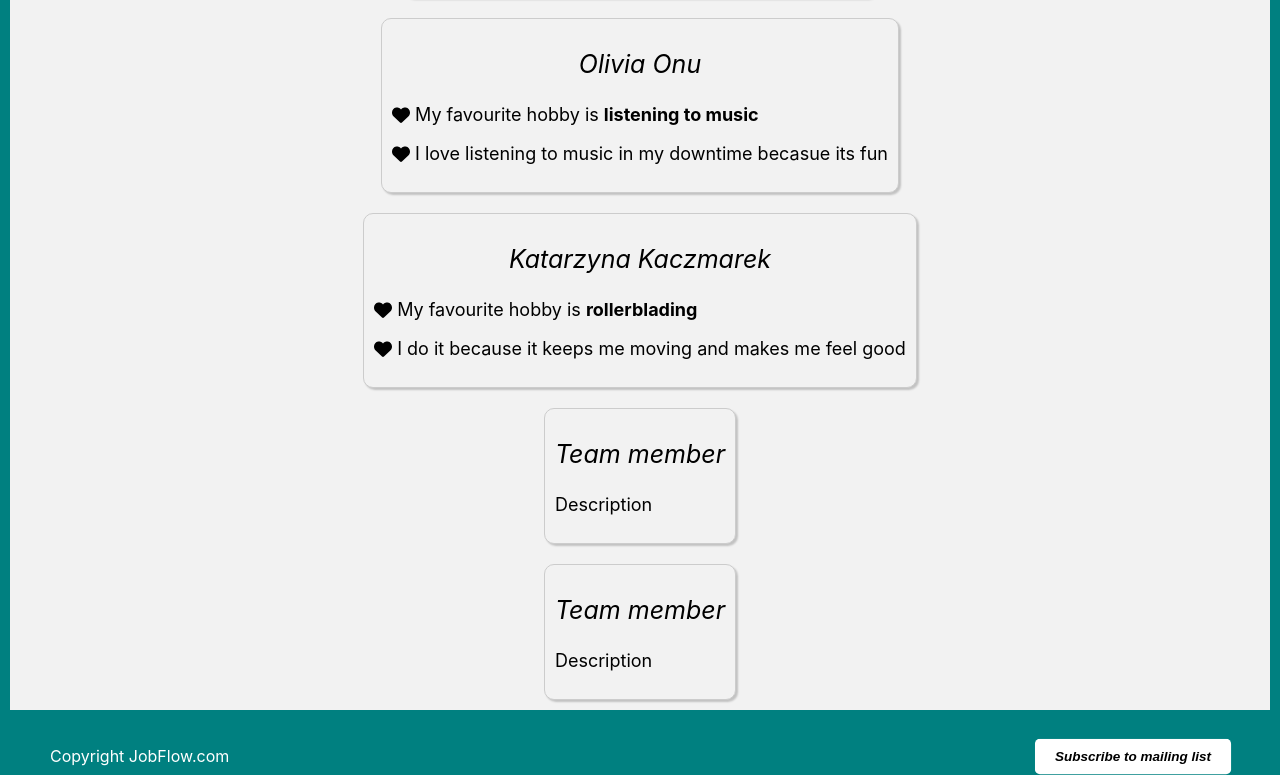
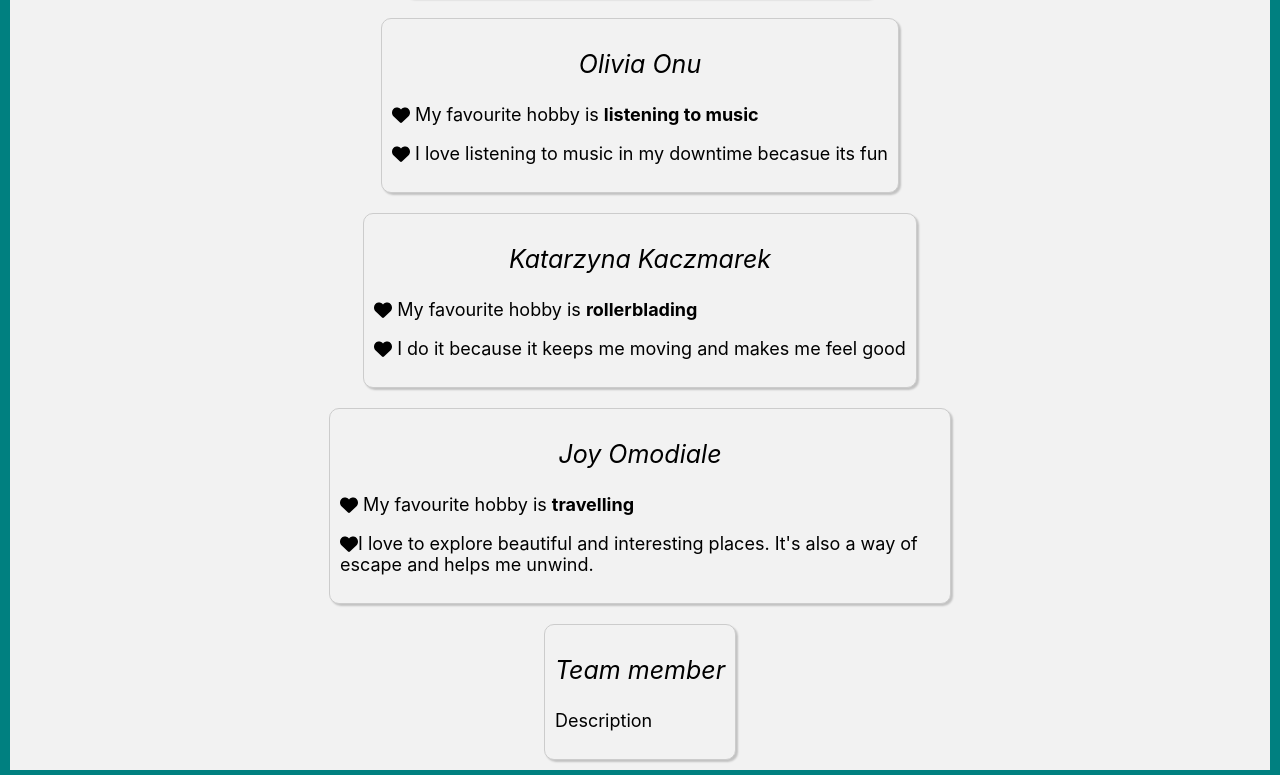
Before and after one commit to irina-sheveliova/CFG-Job-tracker, a React (Create React App) app in the folder client/: page /team-intro in a window 1280 px wide. Shown: the part 446-1221 px from the top of the page. Built offline with nearby package versions, Linux system fonts and the light colour scheme; a web font is replaced by a local one.

Commit message:
team intro - joy update

```diff
--- a/client/src/components/TeamIntro/TeamIntro.js
+++ b/client/src/components/TeamIntro/TeamIntro.js
@@ -1,6 +1,6 @@
-import './TeamIntro.css';
-import { FontAwesomeIcon } from '@fortawesome/react-fontawesome';
-import { faHeart } from '@fortawesome/free-solid-svg-icons';
+import "./TeamIntro.css";
+import { FontAwesomeIcon } from "@fortawesome/react-fontawesome";
+import { faHeart } from "@fortawesome/free-solid-svg-icons";
 
 const TeamIntro = () => {
   return (
@@ -12,7 +12,7 @@ const TeamIntro = () => {
       <div className="member-box">
         <h3>Irina Șeveliova</h3>
         <p>
-          <FontAwesomeIcon icon={faHeart} /> My favourite hobby is{' '}
+          <FontAwesomeIcon icon={faHeart} /> My favourite hobby is{" "}
           <strong>singing</strong>
         </p>
         <p>
@@ -23,7 +23,7 @@ const TeamIntro = () => {
       <div className="member-box">
         <h3>Olivia Onu</h3>
         <p>
-          <FontAwesomeIcon icon={faHeart} /> My favourite hobby is{' '}
+          <FontAwesomeIcon icon={faHeart} /> My favourite hobby is{" "}
           <strong>listening to music</strong>
         </p>
         <p>
@@ -34,7 +34,7 @@ const TeamIntro = () => {
       <div className="member-box">
         <h3>Katarzyna Kaczmarek</h3>
         <p>
-          <FontAwesomeIcon icon={faHeart} /> My favourite hobby is{' '}
+          <FontAwesomeIcon icon={faHeart} /> My favourite hobby is{" "}
           <strong>rollerblading</strong>
         </p>
         <p>
@@ -43,8 +43,15 @@ const TeamIntro = () => {
         </p>
       </div>
       <div className="member-box">
-        <h3>Team member</h3>
-        <p>Description</p>
+        <h3>Joy Omodiale</h3>
+        <p>
+          <FontAwesomeIcon icon={faHeart} /> My favourite hobby is{" "}
+          <strong>travelling</strong>
+        </p>
+        <p>
+          <FontAwesomeIcon icon={faHeart} />I love to explore beautiful and
+          interesting places. It's also a way of escape and helps me unwind.
+        </p>
       </div>
       <div className="member-box">
         <h3>Team member</h3>
```
